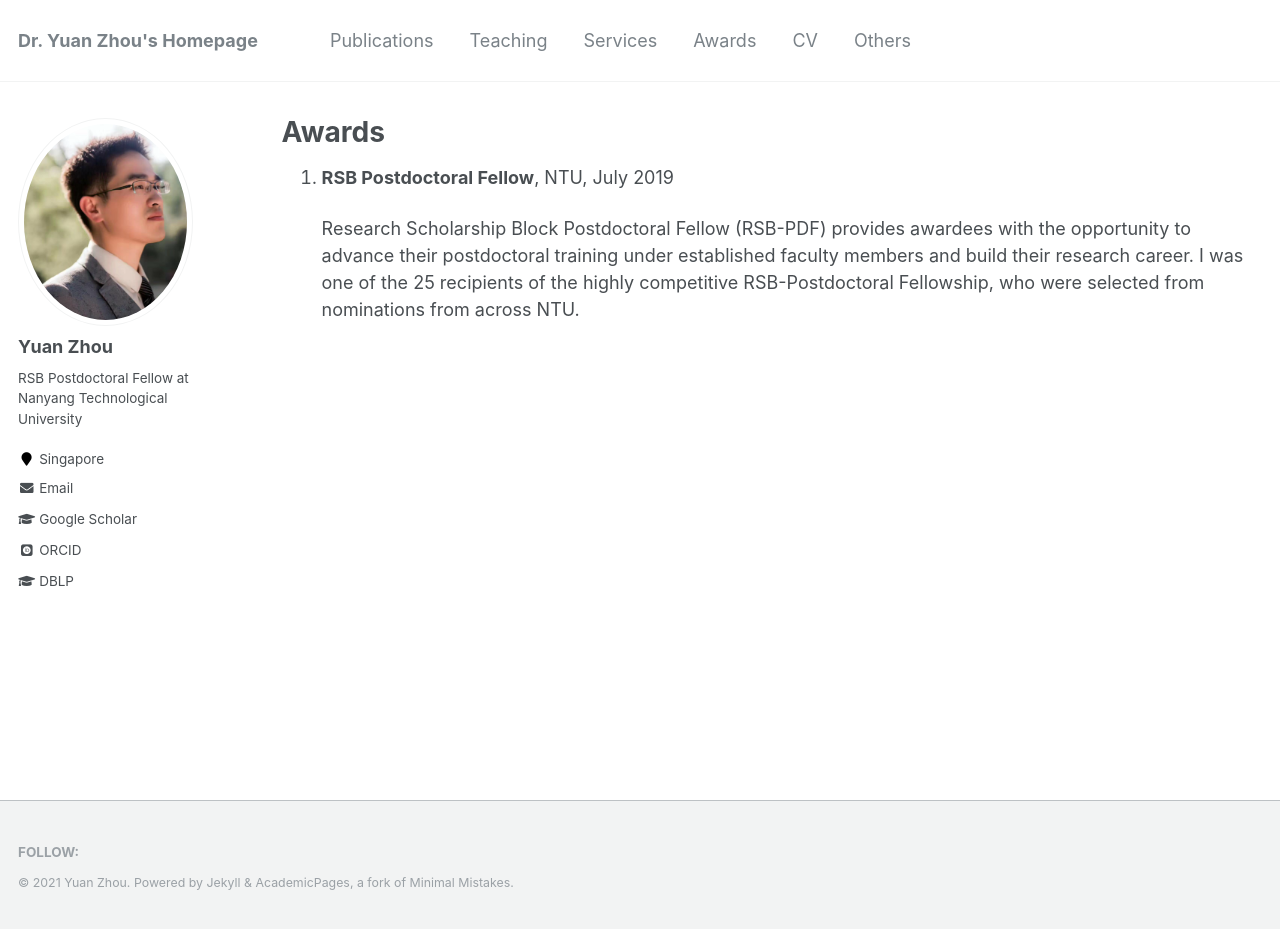
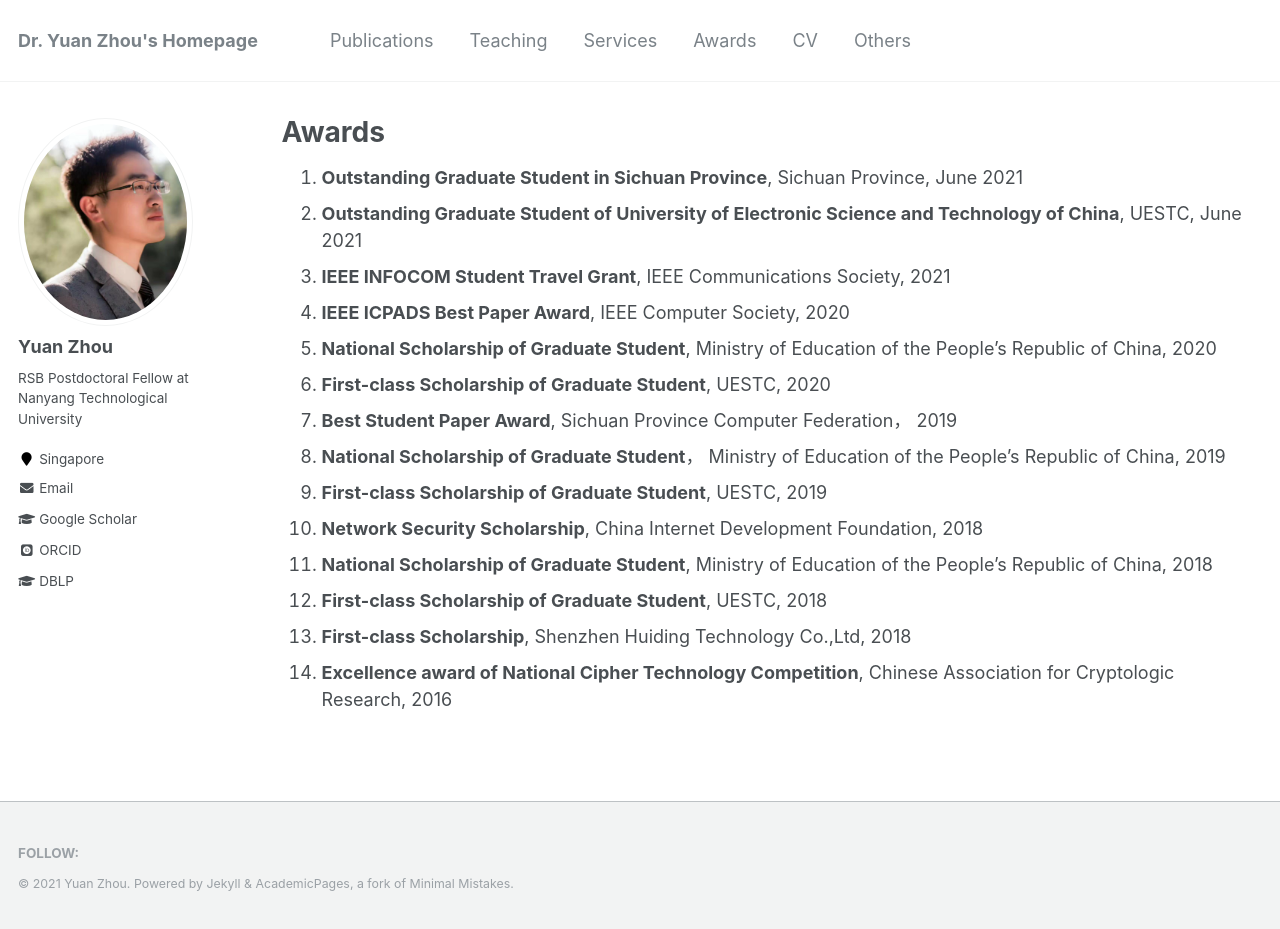
Before and after one commit to Guowen-xu/guowen-xu.github.io, a Jekyll site: the page built from _pages/awards.md, in a window 1280 px wide and 929 px high. Built offline with Jekyll 4.4.1, drawn with Linux system fonts in a browser that asks for light colours; some web fonts are replaced.

Commit message:
Update awards.md

```diff
--- a/_pages/awards.md
+++ b/_pages/awards.md
@@ -6,6 +6,17 @@ author_profile: true
 ---
 
 
-1. **RSB Postdoctoral Fellow**, NTU, July 2019
-
-   Research Scholarship Block Postdoctoral Fellow (RSB-PDF) provides awardees with the opportunity to advance their postdoctoral training under established faculty members and build their research career. I was one of the 25 recipients of the highly competitive RSB-Postdoctoral Fellowship, who were selected from nominations from across NTU.
+1. **Outstanding Graduate Student in Sichuan Province**, Sichuan Province, June 2021
+2. **Outstanding Graduate Student of University of Electronic Science and Technology of China**, UESTC, June 2021
+3. **IEEE INFOCOM Student Travel Grant**, IEEE Communications Society, 2021
+4. **IEEE ICPADS Best Paper Award**, IEEE Computer Society, 2020
+5. **National Scholarship of Graduate Student**, Ministry of Education of the People's Republic of China, 2020
+6. **First-class Scholarship of Graduate Student**, UESTC, 2020
+7. **Best Student Paper Award**, Sichuan Province Computer Federation， 2019
+8. **National Scholarship of Graduate Student**， Ministry of Education of the People's Republic of China, 2019
+9. **First-class Scholarship of Graduate Student**, UESTC, 2019
+10. **Network Security Scholarship**, China Internet Development Foundation, 2018
+11. **National Scholarship of Graduate Student**,  Ministry of Education of the People's Republic of China, 2018
+12. **First-class Scholarship of Graduate Student**, UESTC, 2018
+13. **First-class Scholarship**, Shenzhen Huiding Technology Co.,Ltd, 2018
+14. **Excellence award of National Cipher Technology Competition**, Chinese Association for Cryptologic Research, 2016
```
